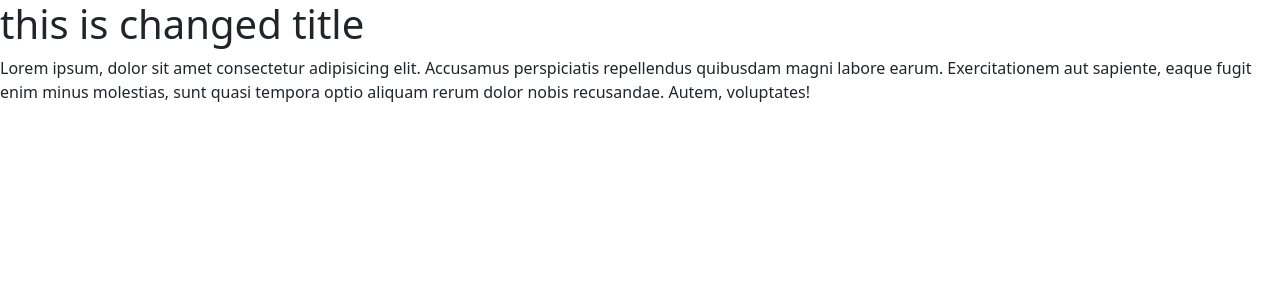
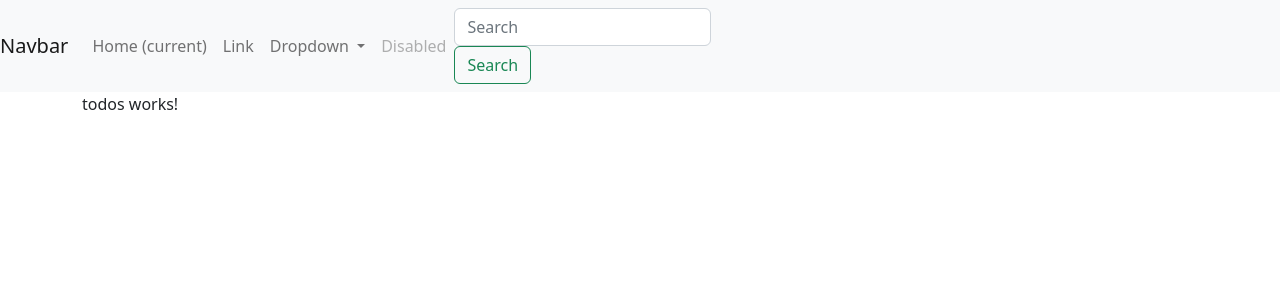
Before and after one commit to anish-pokharel/angular1st, an Angular app: page / in a window 1280 px wide. Shown: the top 300 px of the page. Built offline with nearby package versions, Linux system fonts and the light colour scheme.

Commit message:
2nd push angular bootstrap container concept

```diff
--- a/src/app/app.component.html
+++ b/src/app/app.component.html
@@ -1,9 +1,65 @@
 <div>
-  <h1>this is {{ title }}</h1>
-  <p>
-    Lorem ipsum, dolor sit amet consectetur adipisicing elit. Accusamus
-    perspiciatis repellendus quibusdam magni labore earum. Exercitationem aut
-    sapiente, eaque fugit enim minus molestias, sunt quasi tempora optio aliquam
-    rerum dolor nobis recusandae. Autem, voluptates!
-  </p>
+  <nav class="navbar navbar-expand-lg navbar-light bg-light">
+    <a class="navbar-brand" href="#">Navbar</a>
+    <button
+      class="navbar-toggler"
+      type="button"
+      data-toggle="collapse"
+      data-target="#navbarSupportedContent"
+      aria-controls="navbarSupportedContent"
+      aria-expanded="false"
+      aria-label="Toggle navigation"
+    >
+      <span class="navbar-toggler-icon"></span>
+    </button>
+
+    <div class="collapse navbar-collapse" id="navbarSupportedContent">
+      <ul class="navbar-nav mr-auto">
+        <li class="nav-item active">
+          <a class="nav-link" href="#"
+            >Home <span class="sr-only">(current)</span></a
+          >
+        </li>
+        <li class="nav-item">
+          <a class="nav-link" href="#">Link</a>
+        </li>
+        <li class="nav-item dropdown">
+          <a
+            class="nav-link dropdown-toggle"
+            href="#"
+            id="navbarDropdown"
+            role="button"
+            data-toggle="dropdown"
+            aria-haspopup="true"
+            aria-expanded="false"
+          >
+            Dropdown
+          </a>
+          <div class="dropdown-menu" aria-labelledby="navbarDropdown">
+            <a class="dropdown-item" href="#">Action</a>
+            <a class="dropdown-item" href="#">Another action</a>
+            <div class="dropdown-divider"></div>
+            <a class="dropdown-item" href="#">Something else here</a>
+          </div>
+        </li>
+        <li class="nav-item">
+          <a class="nav-link disabled" href="#">Disabled</a>
+        </li>
+      </ul>
+      <form class="form-inline my-2 my-lg-0">
+        <input
+          class="form-control mr-sm-2"
+          type="search"
+          placeholder="Search"
+          aria-label="Search"
+        />
+        <button class="btn btn-outline-success my-2 my-sm-0" type="submit">
+          Search
+        </button>
+      </form>
+    </div>
+  </nav>
+  <div class="container">
+    <app-todos></app-todos>
+  </div>
 </div>
```
